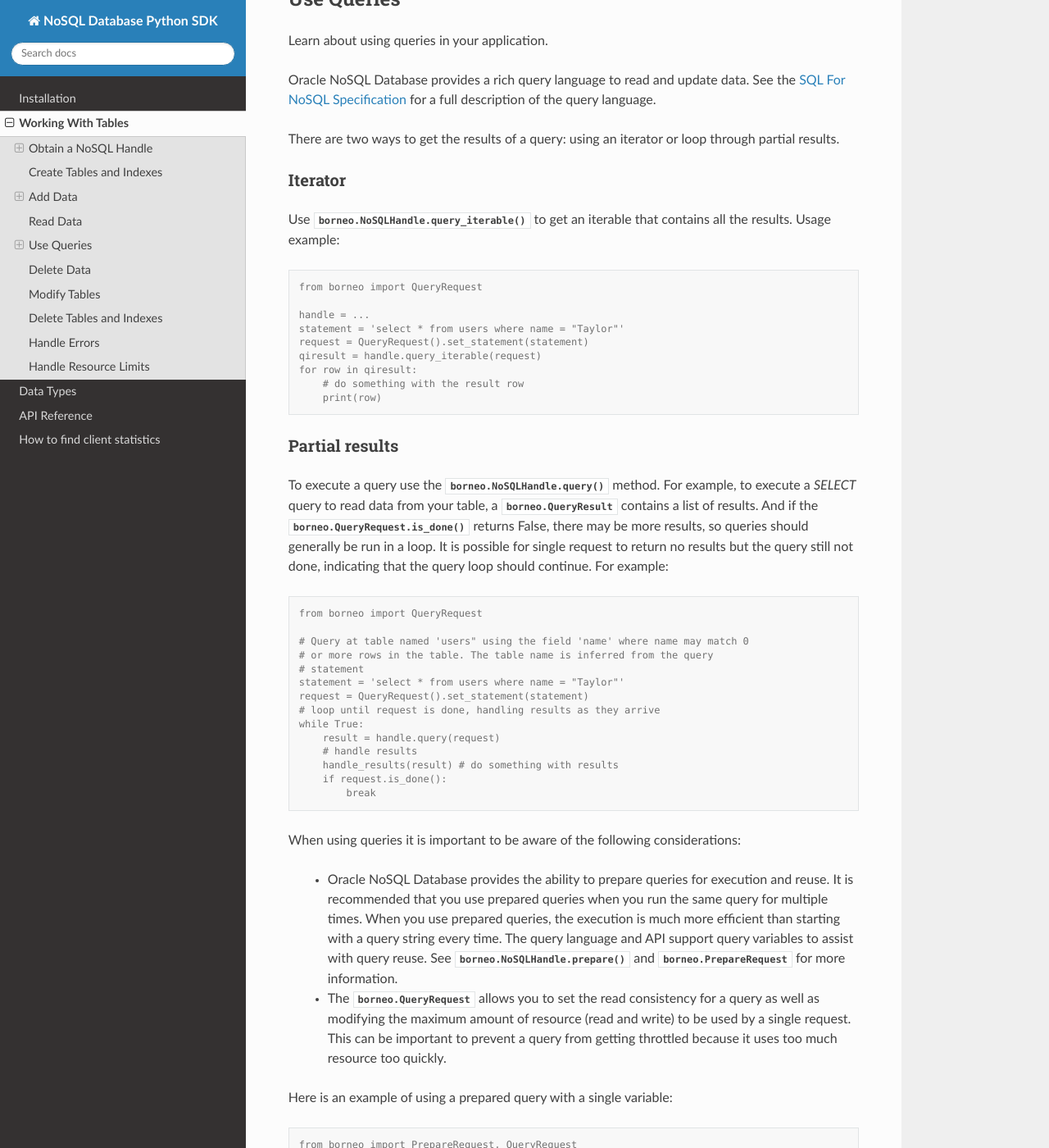
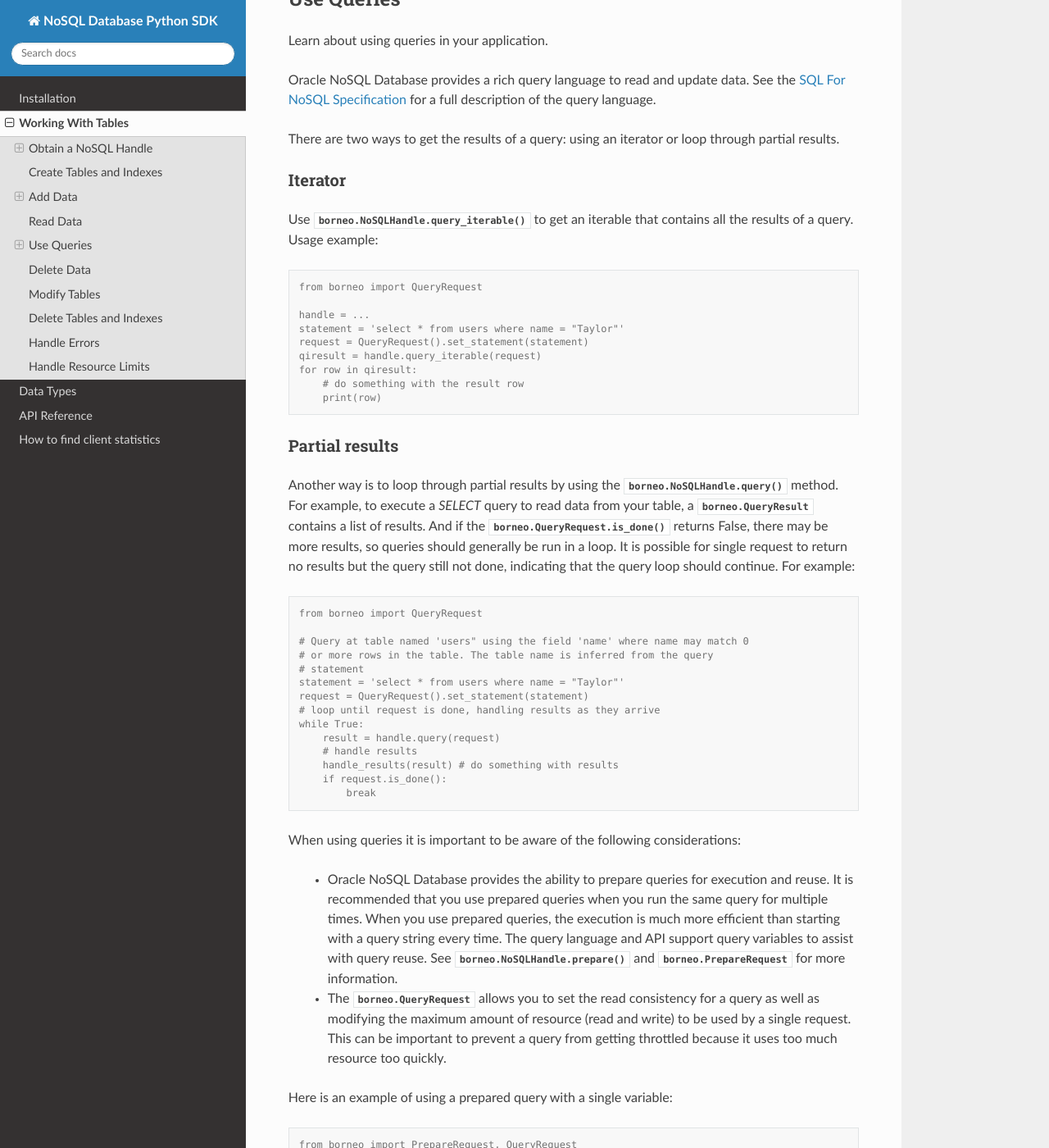
Before and after one commit to oracle/nosql-python-sdk, a Sphinx documentation site: the page built from docs/tables.rst, in a window 1280 px wide and 1400 px high, scrolled down 5708 px. Shown: the whole window at 82% size. Built offline with Sphinx 7.4.7 and the Read the Docs theme 2.0.0, drawn with Linux system fonts in a browser that asks for light colours; the version number is read from the project's files by our own code; some of the changed text lies outside the part shown.

```diff
--- a/docs/api/borneo.NoSQLHandle.rst
+++ b/docs/api/borneo.NoSQLHandle.rst
@@ -15,7 +15,9 @@ NoSQLHandle
       ~NoSQLHandle.do_system_request
       ~NoSQLHandle.do_table_request
       ~NoSQLHandle.get
+      ~NoSQLHandle.get_client
       ~NoSQLHandle.get_indexes
+      ~NoSQLHandle.get_stats_control
       ~NoSQLHandle.get_table
       ~NoSQLHandle.get_table_usage
       ~NoSQLHandle.list_namespaces
@@ -26,6 +28,7 @@ NoSQLHandle
       ~NoSQLHandle.prepare
       ~NoSQLHandle.put
       ~NoSQLHandle.query
+      ~NoSQLHandle.query_iterable
       ~NoSQLHandle.system_request
       ~NoSQLHandle.system_status
       ~NoSQLHandle.table_request
@@ -38,7 +41,9 @@ NoSQLHandle
    .. automethod:: do_system_request
    .. automethod:: do_table_request
    .. automethod:: get
+   .. automethod:: get_client
    .. automethod:: get_indexes
+   .. automethod:: get_stats_control
    .. automethod:: get_table
    .. automethod:: get_table_usage
    .. automethod:: list_namespaces
@@ -49,6 +54,7 @@ NoSQLHandle
    .. automethod:: prepare
    .. automethod:: put
    .. automethod:: query
+   .. automethod:: query_iterable
    .. automethod:: system_request
    .. automethod:: system_status
    .. automethod:: table_request
--- a/docs/tables.rst
+++ b/docs/tables.rst
@@ -313,7 +313,7 @@ Iterator
 ========
 
 Use :func:`borneo.NoSQLHandle.query_iterable` to get an iterable
-that contains all the results. Usage example:
+that contains all the results of a query. Usage example:
 
 .. code-block:: pycon
 
@@ -331,13 +331,13 @@ that contains all the results. Usage example:
 Partial results
 ===============
 
-To execute a query use the :func:`borneo.NoSQLHandle.query` method. For example,
-to execute a *SELECT* query to read data from your table, a
-:class:`borneo.QueryResult` contains a list of results. And if the
-:func:`borneo.QueryRequest.is_done` returns False, there may be more results, so
-queries should generally be run in a loop. It is possible for single request to
-return no results but the query still not done, indicating that the query loop
-should continue. For example:
+Another way is to loop through partial results by using the
+:func:`borneo.NoSQLHandle.query` method. For example, to execute a *SELECT*
+query to read data from your table, a :class:`borneo.QueryResult` contains a
+list of results. And if the :func:`borneo.QueryRequest.is_done` returns False,
+there may be more results, so queries should generally be run in a loop. It is
+possible for single request to return no results but the query still not done,
+indicating that the query loop should continue. For example:
 
 .. code-block:: pycon
 
```
Also changed, not shown: other parts of docs/tables.rst (+1 -1 lines), docs/api/borneo.StatsControl.rst (added, +57 -0 lines), docs/api/borneo.StatsProfile.rst (added, +23 -0 lines).
